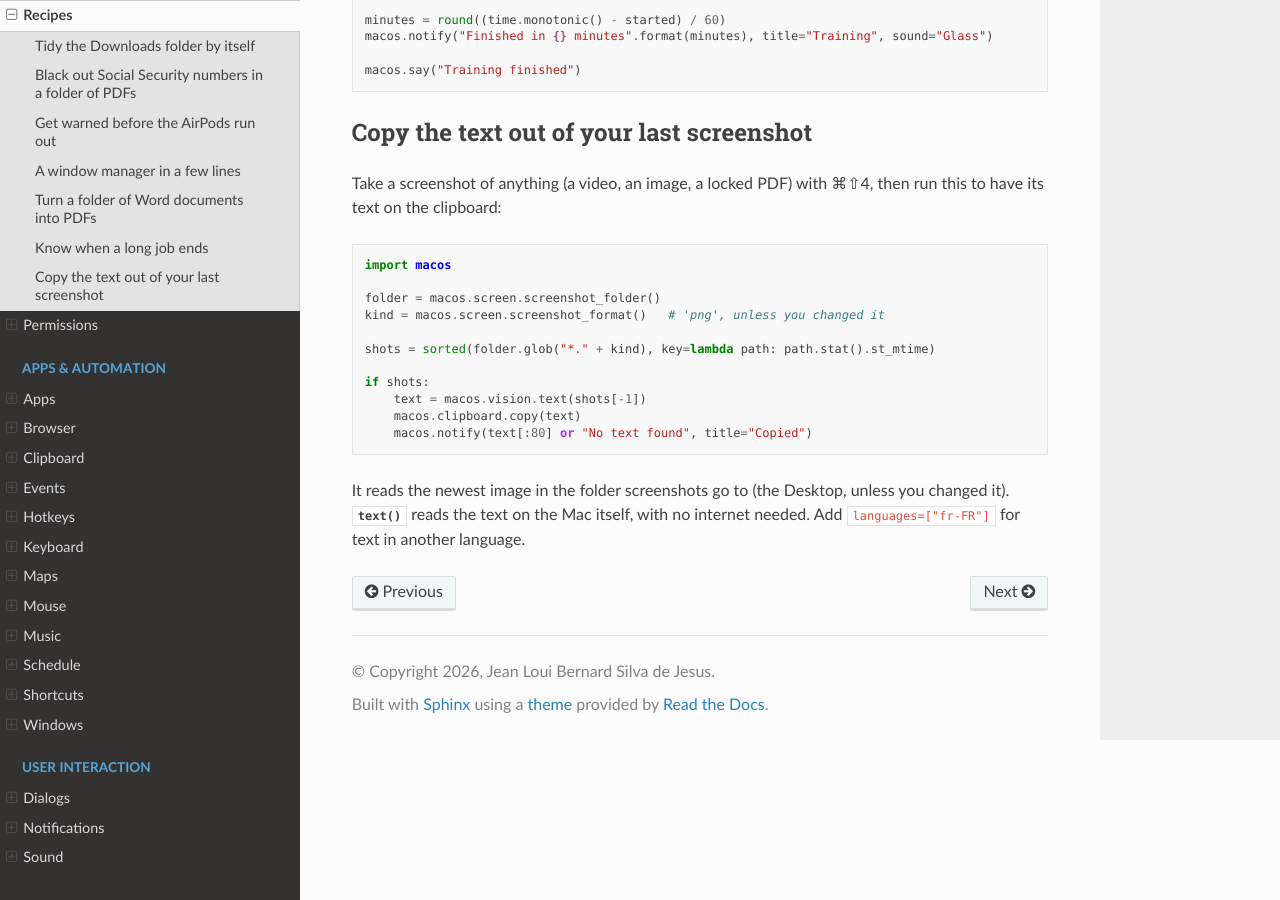
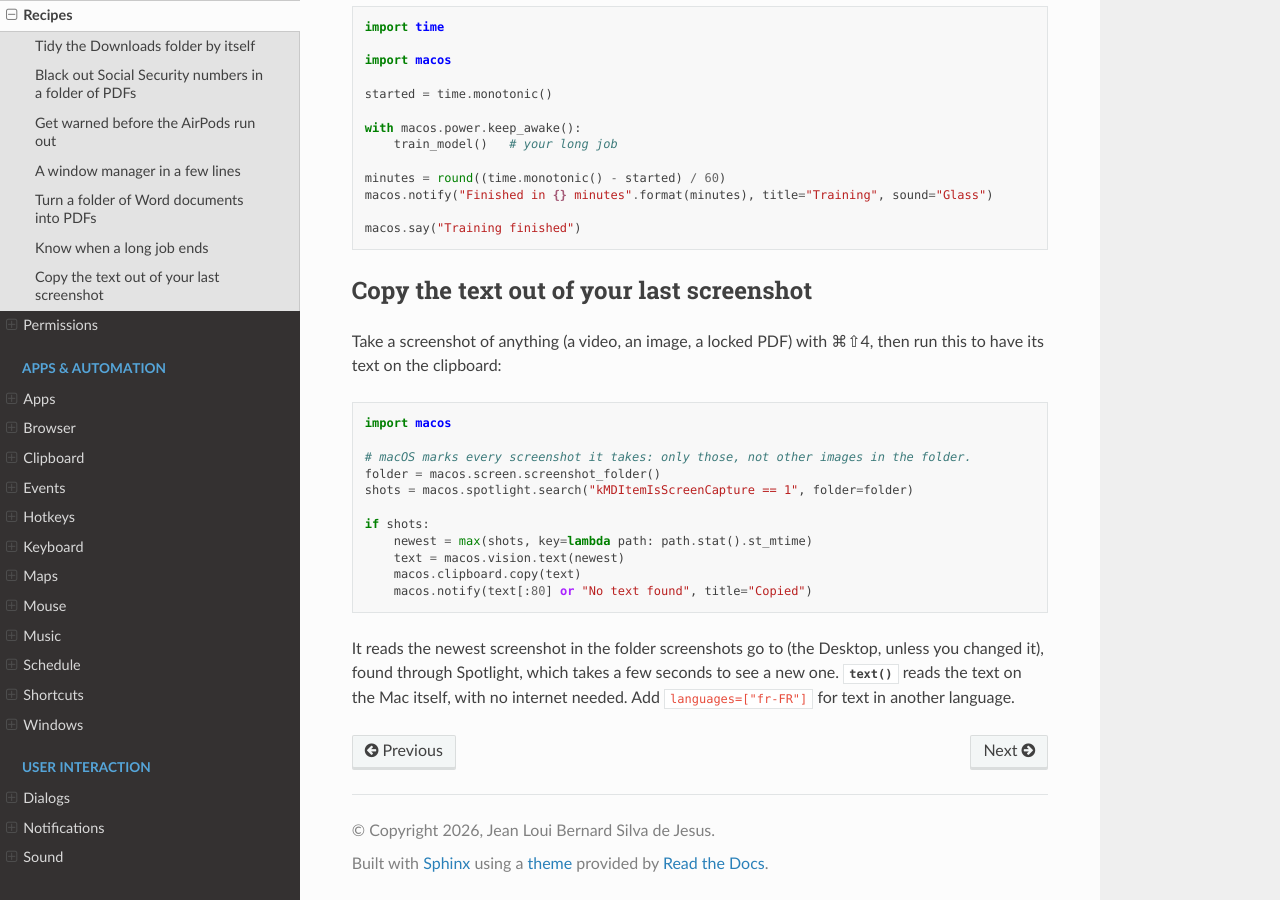
Before and after one commit to JeanExtreme002/macOS, a Sphinx documentation site: the page built from docs/recipes.md, in a window 1280 px wide and 900 px high, scrolled down 2881 px. Built offline with Sphinx 7.4.7 and the Read the Docs theme 3.1.0, drawn with Linux system fonts in a browser that asks for light colours; comment, search, counter and statistics services are not loaded; some of the changed text lies outside the part shown.

Commit message:
docs(recipes): don't overwrite sorted downloads, guard a missing window, read only real screenshots, name both hotkey permissions

````diff
--- a/docs/recipes.md
+++ b/docs/recipes.md
@@ -26,9 +26,10 @@
         continue
 
     for folder, extensions in KINDS.items():
-        if file.suffix.lower() in extensions:
-            (downloads / folder).mkdir(exist_ok=True)
-            file.rename(downloads / folder / file.name)
+        target = downloads / folder / file.name
+        if file.suffix.lower() in extensions and not target.exists():
+            target.parent.mkdir(exist_ok=True)
+            file.rename(target)
 ```
 
 ```python
@@ -84,6 +86,8 @@
 ```
 
 ```python
+import macos
+
 macos.schedule.add("battery-check", "battery_check.py", every=15 * 60)
 ```
 
@@ -104,15 +108,22 @@
     "ctrl+option+up": "maximize"
 }
 
+def snap(layout):
+    window = macos.windows.focused()
+    if window is not None:   # the app in front may have no window
+        window.snap(layout)
+
 for keys, layout in layouts.items():
-    macos.hotkeys.register(keys, lambda layout=layout: macos.windows.focused().snap(layout))
+    macos.hotkeys.register(keys, lambda layout=layout: snap(layout))
 
 macos.hotkeys.register("ctrl+option+t", lambda: macos.windows.tile_all(gap=8))
 
 macos.hotkeys.run()   # until Ctrl-C
 ```
 
-Moving windows needs the [Accessibility permission](permissions.md#accessibility).
+Listening to the shortcuts needs the [Input Monitoring](permissions.md#input-monitoring)
+and [Accessibility](permissions.md#accessibility) permissions, for the app
+running Python.
 
 ## Turn a folder of Word documents into PDFs
 
@@ -159,17 +170,18 @@
 ```python
 import macos
 
+# macOS marks every screenshot it takes: only those, not other images in the folder.
 folder = macos.screen.screenshot_folder()
-kind = macos.screen.screenshot_format()   # 'png', unless you changed it
-
-shots = sorted(folder.glob("*." + kind), key=lambda path: path.stat().st_mtime)
+shots = macos.spotlight.search("kMDItemIsScreenCapture == 1", folder=folder)
 
 if shots:
-    text = macos.vision.text(shots[-1])
+    newest = max(shots, key=lambda path: path.stat().st_mtime)
+    text = macos.vision.text(newest)
     macos.clipboard.copy(text)
     macos.notify(text[:80] or "No text found", title="Copied")
 ```
 
-It reads the newest image in the folder screenshots go to (the Desktop,
-unless you changed it). {func}`~macos.vision.text` reads the text on the Mac
+It reads the newest screenshot in the folder screenshots go to (the Desktop,
+unless you changed it), found through Spotlight, which takes a few seconds to
+see a new one. {func}`~macos.vision.text` reads the text on the Mac
 itself, with no internet needed. Add `languages=["fr-FR"]` for text in another language.
````
Also changed, not shown: other parts of docs/recipes.md (+2 -1 lines).
